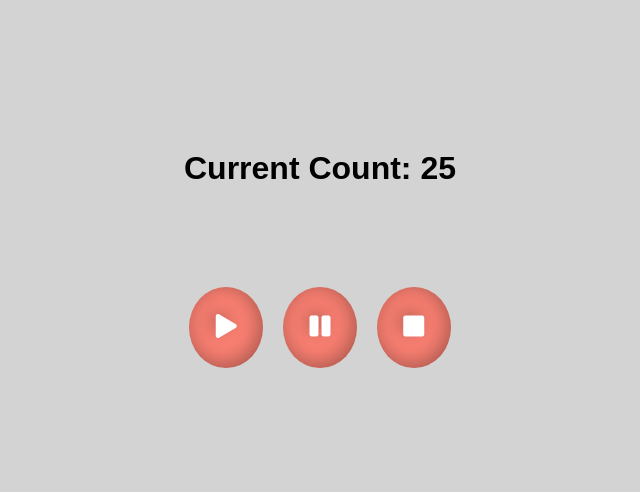
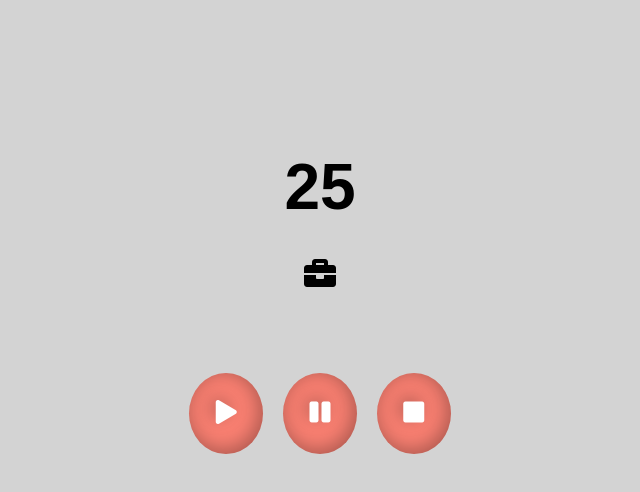
Before and after one commit to MatthieuNadeau96/Pomodoro-Timer, a React (Create React App) app: page / in a window 1280 px wide. Shown: the top 492 px of the page, without its empty margins (320-960 px from the left). Built offline with nearby package versions, Linux system fonts and the light colour scheme.

Commit message:
added workPlayIcon

```diff
--- a/src/App.css
+++ b/src/App.css
@@ -5,7 +5,13 @@
 }
 
 .counter {
-  margin: 100px auto;
+  margin: 100px auto 20px auto;
+  font-size: 4em;
+}
+
+.workPlayIcon {
+  font-size: 2em;
+  margin-bottom: 80px;
 }
 
 .actionBtn {
--- a/src/components/Timer.js
+++ b/src/components/Timer.js
@@ -12,10 +12,11 @@ class Timer extends Component {
 
 
   render() {
-    const {count} = this.state
+    const {count, workTime} = this.state
     return (
       <div>
-        <h1 className="counter">Current Count: {count}</h1>
+        <h1 className="counter">{count}</h1>
+        <p className="workPlayIcon"> { workTime ? <i class="fas fa-briefcase"></i> : <i class="fas fa-coffee"></i>} </p>
         <button className="play actionBtn" onClick={this.startTimer}><i class="fas fa-play"></i></button>
         <button className="pause actionBtn" onClick={this.pauseTimer}><i class="fas fa-pause"></i></button>
         <button className="stop actionBtn" onClick={this.stopTimer}><i class="fas fa-stop"></i></button>
```
